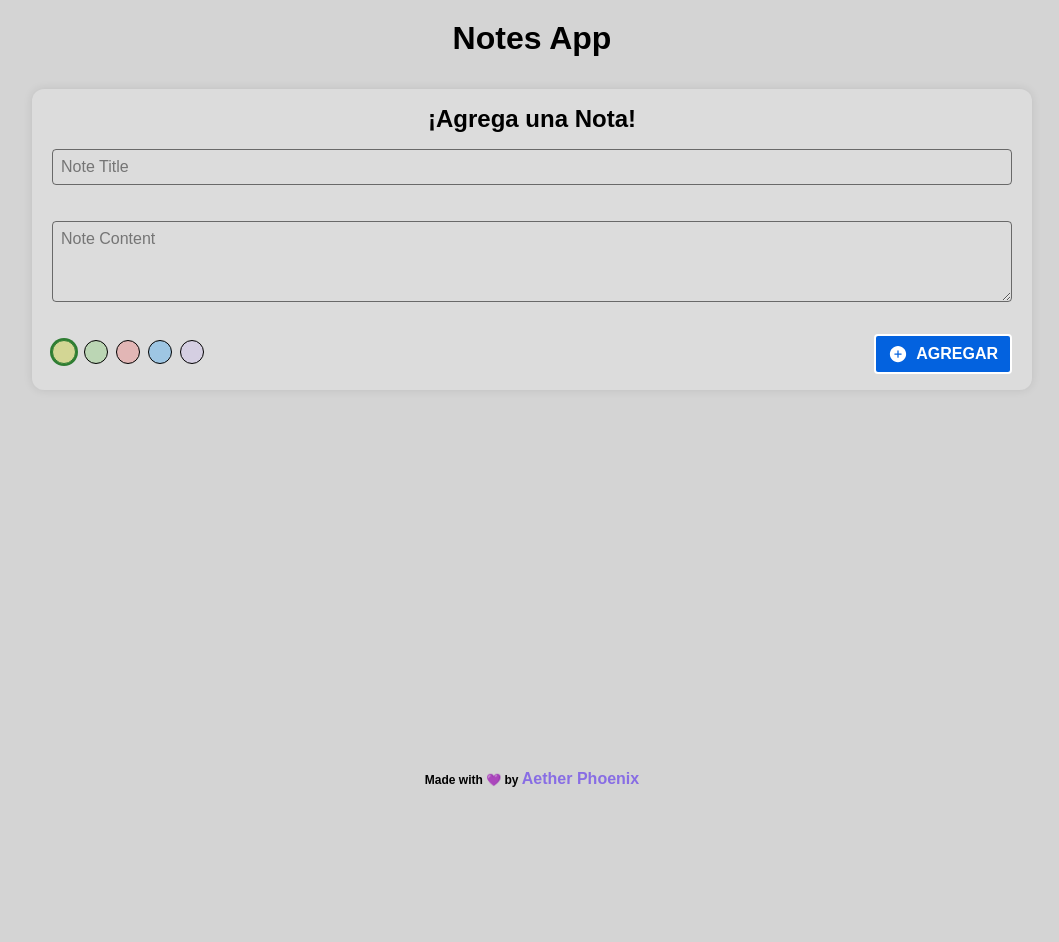
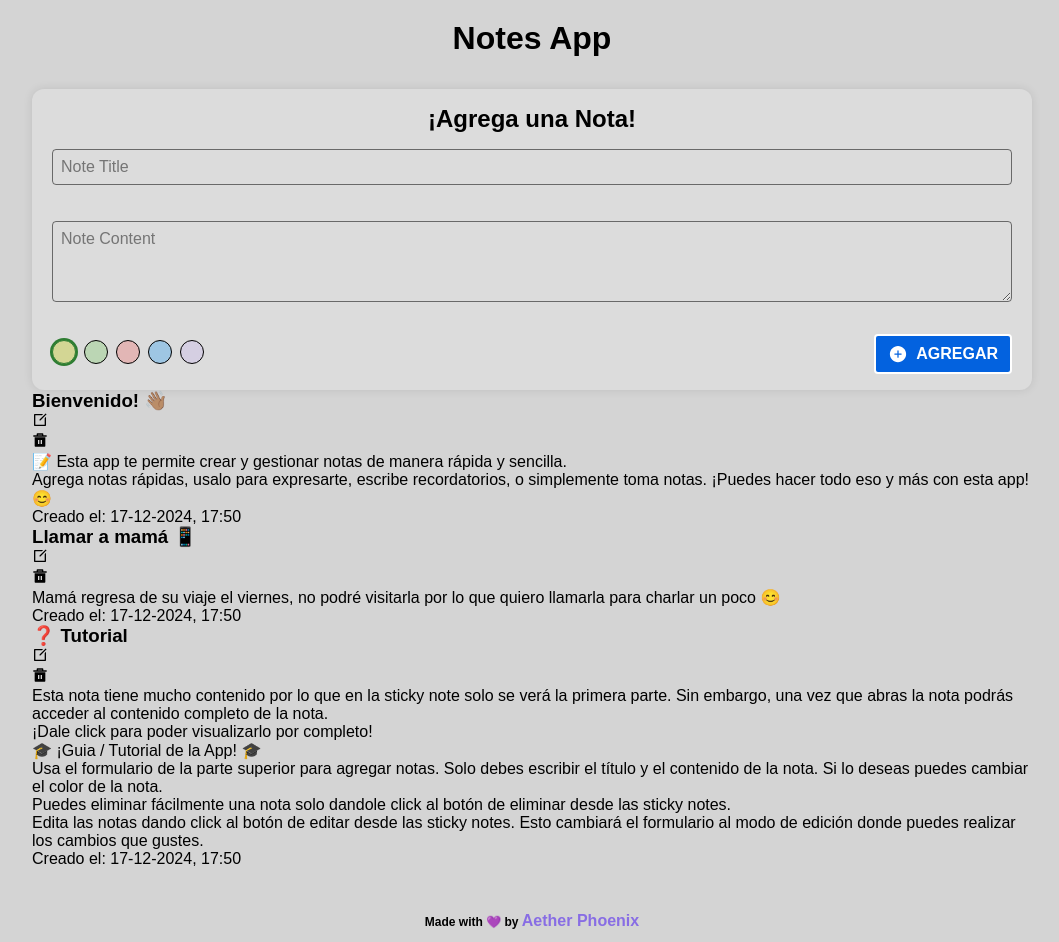
Before and after one commit to AetherPhx/Notes-App, a React (Vite) app: page / in a window 1280 px wide. Shown: the whole page, without its empty margins (108-1167 px from the left). Before the commit the page ends 800 px from the top, so only its background shows below. Built offline with nearby package versions, Linux system fonts and the light colour scheme.

Commit message:
Estructurar NoteList y NotePreview e implementarlo en NotesLayout para visualizarlo

```diff
--- /dev/null
+++ b/src/components/molecules/NotePreview.tsx
@@ -0,0 +1,66 @@
+import { Note } from "@models/Note";
+import { Icon } from "@components/atoms";
+import { useNotesContext } from "@context/NotesContext";
+
+interface INotePreview {
+	note: Note;
+}
+
+export const NotePreview = ({ note }: INotePreview) => {
+	const { id, title, content, colorNote, createdAt, updatedAt } = note;
+
+	// * Texto Dinámico del Preview
+	const dateShowed = updatedAt ? updatedAt : createdAt;
+	const dateText = dateShowed === updatedAt ? "Editado el:" : "Creado el:";
+	const notePreviewClass = `NotePreview--${colorNote}`;
+
+	// * Funciones CRUD
+	const { getNote, deleteNote } = useNotesContext();
+
+	const handleClick = (target?: string) => {
+		if (target === "edit") getNote(id);
+		else if (target === "delete") deleteNote(id);
+	};
+
+	return (
+		<article className={notePreviewClass}>
+			<header className="NotePreview__header">
+				<h3 className="NotePreview__title">{title}</h3>
+				<section className="NotePreview__actions">
+					<Icon
+						icon="edit"
+						className="NotePreview__edit"
+						action={(e) => {
+							e.stopPropagation();
+							handleClick("edit");
+						}}
+					/>
+					<Icon
+						icon="delete"
+						className="NotePreview__delete"
+						action={(e) => {
+							e.stopPropagation();
+							handleClick("delete");
+						}}
+					/>
+				</section>
+			</header>
+
+			<main className="NotePreview__main">
+				{content.map((parragraph, index) => (
+					<p key={index} className="NotePreview__paragraph">
+						{parragraph}
+					</p>
+				))}
+			</main>
+
+			<footer className="NotePreview__footer">
+				{dateShowed && (
+					<span className="NotePreview__date">
+						{dateText} {dateShowed}
+					</span>
+				)}
+			</footer>
+		</article>
+	);
+};
--- a/src/components/molecules/index.ts
+++ b/src/components/molecules/index.ts
@@ -2,5 +2,5 @@
 export { ColorPicker } from "./ColorPicker";
 
 // * Note Molecules
-// export { NotePreview } from "./NotePreview";
+export { NotePreview } from "./NotePreview";
 // export { NoteFull } from "./NoteFull";
--- /dev/null
+++ b/src/components/organisms/NoteList.tsx
@@ -0,0 +1,22 @@
+import { useNotesContext } from "@context/NotesContext";
+import { NotePreview } from "@molecules/NotePreview";
+
+export const NoteList = () => {
+	const { isLoading, hasError, errorMessage, noteList, isEmpty } =
+		useNotesContext();
+
+	// Renderizar componente de carga, error o lista de notas
+	if (isLoading) return <div className="NoteList--loading">Cargando...</div>;
+	if (hasError)
+		return <div className="NoteList--error">Error: {errorMessage}</div>;
+	if (isEmpty)
+		return <div className="NoteList--empty">La Lista de Notas está vacía</div>;
+
+	return (
+		<section className="NoteList">
+			{noteList.map((note) => (
+				<NotePreview key={note.id} note={note} />
+			))}
+		</section>
+	);
+};
--- a/src/components/organisms/index.ts
+++ b/src/components/organisms/index.ts
@@ -1 +1,2 @@
 export { NoteForm } from "./NoteForm";
+export { NoteList } from "./NoteList";
--- a/src/components/templates/NotesLayout.tsx
+++ b/src/components/templates/NotesLayout.tsx
@@ -1,5 +1,5 @@
 import { Note } from "@models/Note";
-import { NoteForm } from "@components/organisms";
+import { NoteForm, NoteList } from "@components/organisms";
 import { useState } from "react";
 
 export const NotesLayout = () => {
@@ -19,7 +19,7 @@ export const NotesLayout = () => {
 
 				<main className="NotesLayout__main">
 					<NoteForm noteToEdit={noteToEdit} setNoteToEdit={setNoteToEdit} />
-					{/* Lista de Notas */}
+					<NoteList />
 				</main>
 
 				<footer className="NotesLayout__footer">
```
